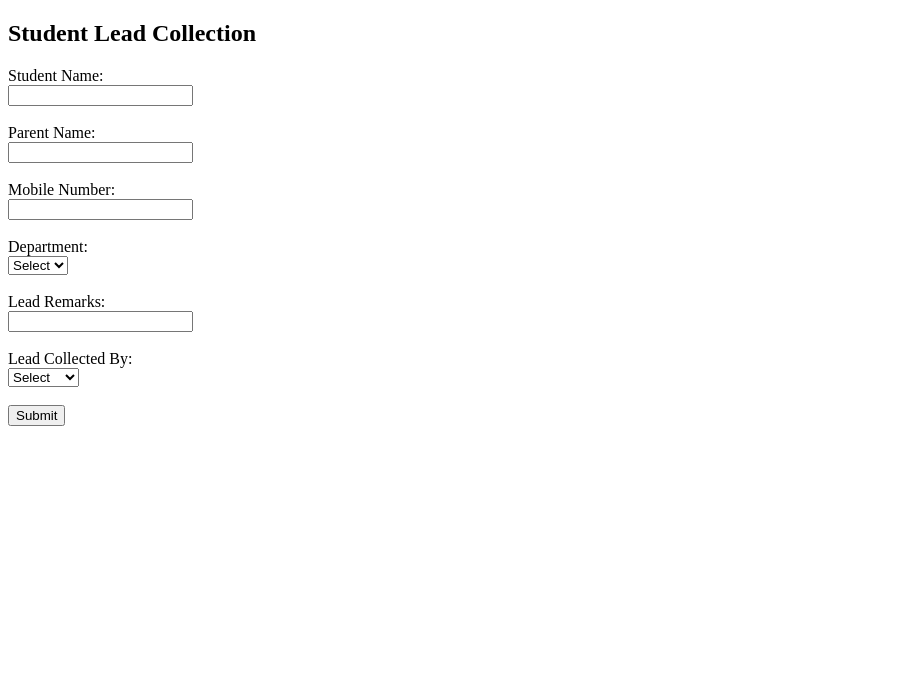
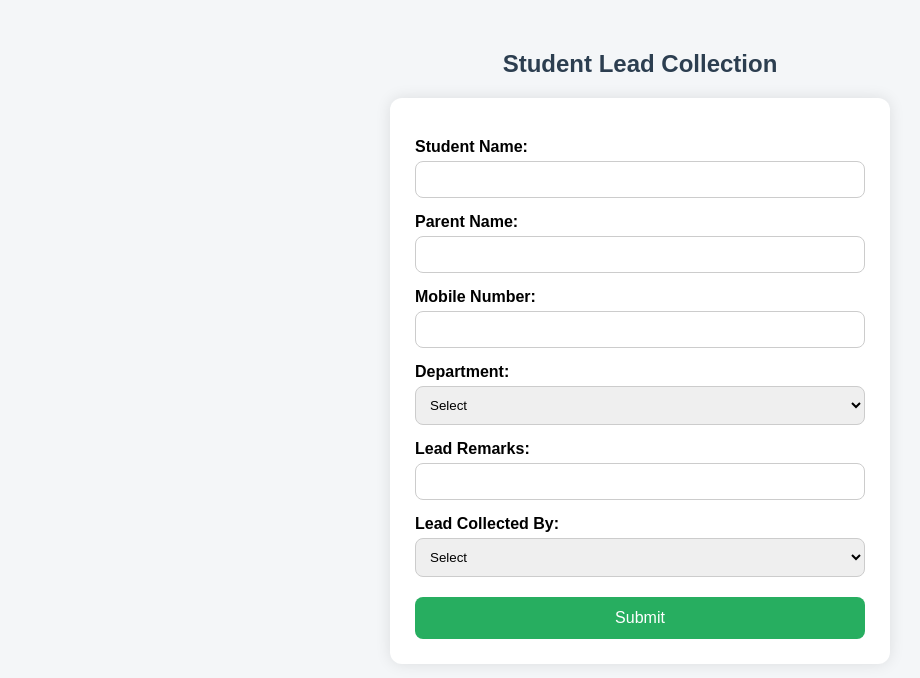
Before and after one commit to abhinandpk025/DreamBee-Lead-Form, a plain HTML site: page index.html in a window 1280 px wide. Shown: the whole page, without its empty margins (0-920 px from the left). Drawn offline with Linux system fonts and the light colour scheme.

Commit message:
Update index.html
Adding CSS

```diff
--- a/index.html
+++ b/index.html
@@ -2,37 +2,97 @@
 <html>
 <head>
   <title>Lead Collection Form</title>
+  <style>
+    body {
+      font-family: Arial, sans-serif;
+      background-color: #f4f6f8;
+      padding: 30px;
+      max-width: 500px;
+      margin: auto;
+    }
+
+    h2 {
+      text-align: center;
+      color: #2c3e50;
+    }
+
+    form {
+      background-color: #fff;
+      padding: 25px;
+      border-radius: 12px;
+      box-shadow: 0 0 15px rgba(0,0,0,0.1);
+    }
+
+    label {
+      display: block;
+      margin-top: 15px;
+      font-weight: bold;
+    }
+
+    input, select {
+      width: 100%;
+      padding: 10px;
+      margin-top: 5px;
+      border-radius: 8px;
+      border: 1px solid #ccc;
+      box-sizing: border-box;
+    }
+
+    button {
+      margin-top: 20px;
+      width: 100%;
+      padding: 12px;
+      background-color: #27ae60;
+      color: white;
+      font-size: 16px;
+      border: none;
+      border-radius: 8px;
+      cursor: pointer;
+    }
+
+    button:hover {
+      background-color: #219150;
+    }
+
+    #responseMsg {
+      text-align: center;
+      margin-top: 20px;
+      color: #2d3436;
+      font-weight: bold;
+    }
+  </style>
 </head>
 <body>
   <h2>Student Lead Collection</h2>
   <form id="leadForm">
-    <label>Student Name:</label><br>
-    <input type="text" name="studentName" required><br><br>
+    <label>Student Name:</label>
+    <input type="text" name="studentName" required>
 
-    <label>Parent Name:</label><br>
-    <input type="text" name="parentName" required><br><br>
+    <label>Parent Name:</label>
+    <input type="text" name="parentName" required>
 
-    <label>Mobile Number:</label><br>
-    <input type="tel" name="mobileNumber" pattern="[0-9]{10}" required><br><br>
+    <label>Mobile Number:</label>
+    <input type="tel" name="mobileNumber" pattern="[0-9]{10}" required>
 
-    <label>Department:</label><br>
+    <label>Department:</label>
     <select name="department" required>
       <option value="">Select</option>
       <option value="Mech">Mech</option>
       <option value="Civil">Civil</option>
       <option value="EEE">EEE</option>
-    </select><br><br>
+    </select>
 
-    <label>Lead Remarks:</label><br>
-    <input type="text" name="leadRemarks"><br><br>
+    <label>Lead Remarks:</label>
+    <input type="text" name="leadRemarks">
 
-    <label>Lead Collected By:</label><br>
+    <label>Lead Collected By:</label>
     <select name="collectedBy" required>
       <option value="">Select</option>
       <option value="Jeevan">Jeevan</option>
       <option value="Sanjeev">Sanjeev</option>
       <option value="Vinitha">Vinitha</option>
-    </select><br><br>
+      <option value="Other">Other</option> <!-- Added here -->
+    </select>
 
     <button type="submit">Submit</button>
   </form>
@@ -47,7 +107,7 @@
       const data = {};
       formData.forEach((value, key) => data[key] = value);
 
-      fetch('https://script.google.com/macros/s/AKfycbz2VNdRxR3v3fDtS2S3uPpuQDkkbEUcdG_X4pZSQc2Y07TfnctP4mPRthDe2i9GmMDc8A/exec', {
+      fetch('YOUR_WEB_APP_URL_HERE', {
         method: 'POST',
         body: JSON.stringify(data),
       })
```
